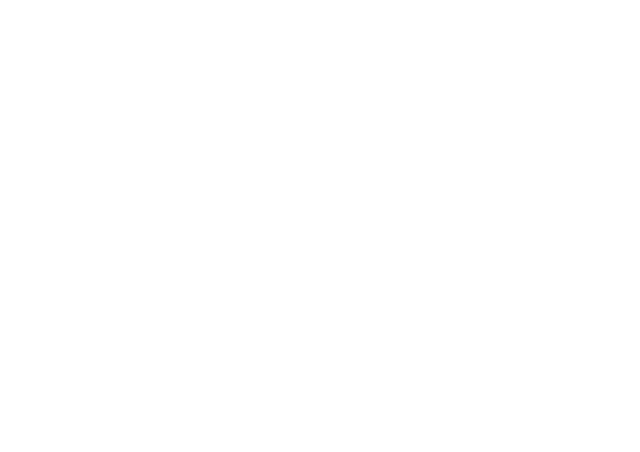
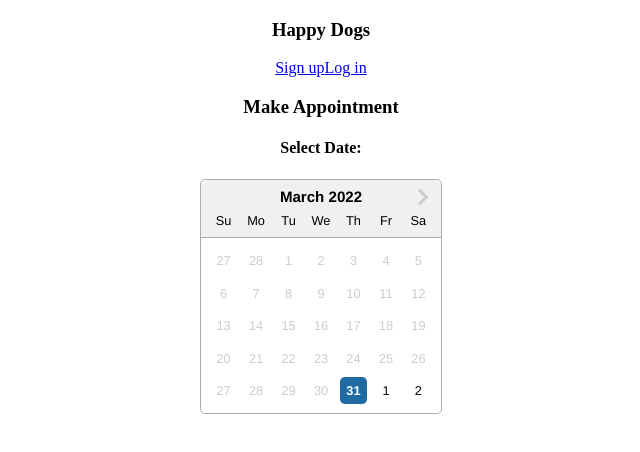
Before and after one commit to Hanna2m/salon_frontend, a React (Create React App) app: page /booking in a window 1280 px wide. Before the commit this address had no page. Shown: the top 452 px of the page, without its empty margins (319-959 px from the left). Built offline with nearby package versions, Linux system fonts and the light colour scheme.

Commit message:
Add NewBooking component with date-picker && Booking page

```diff
--- a/package.json
+++ b/package.json
@@ -8,7 +8,9 @@
     "@testing-library/user-event": "^13.5.0",
     "axios": "^0.26.1",
     "http-proxy-middleware": "^2.0.4",
+    "moment": "^2.29.2",
     "react": "^17.0.2",
+    "react-datepicker": "^4.7.0",
     "react-dom": "^17.0.2",
     "react-router-dom": "^6.2.2",
     "react-scripts": "5.0.0",
--- /dev/null
+++ b/src/components/NewBookingDate.jsx
@@ -0,0 +1,31 @@
+import React, { useState } from "react";
+import DatePicker from "react-datepicker";
+
+// datepicker css file
+import "react-datepicker/dist/react-datepicker.css";
+
+function NewBookingDate() {
+  const [startDate, setStartDate] = useState(new Date());
+
+  const handleDateChange = (date) => {
+    setStartDate(date);
+  };
+  console.log(startDate);
+  return (
+    <section>
+      <h3>Make Appointment</h3>
+      <div>
+        <h4>Select Date:</h4>
+        <DatePicker
+          minDate={new Date()}
+          selected={startDate}
+          onChange={handleDateChange}
+          dateFormat="dd/MM/yyyy"
+          inline
+        />
+      </div>
+    </section>
+  );
+}
+
+export default NewBookingDate;
--- a/src/index.js
+++ b/src/index.js
@@ -7,6 +7,7 @@
 import Login from "./pages/Login";
 import ServicesConfig from "./pages/ServicesConfig";
 import Signup from "./pages/Signup";
+import Booking from "./pages/Booking";
 
 const rootElement = document.getElementById("root");
 render(
@@ -17,6 +18,7 @@
         <Route path="login" element={<Login />}></Route>
         <Route path="services" element={<ServicesConfig />}></Route>
         <Route path="dashboard" element={<Dashboard />}></Route>
+        <Route path="booking" element={<Booking />}></Route>
       </Route>
     </Routes>
   </BrowserRouter>,
--- /dev/null
+++ b/src/pages/Booking.jsx
@@ -0,0 +1,14 @@
+import React from "react";
+
+import Header from "../components/header";
+import NewBookingDate from "../components/NewBookingDate";
+
+function Booking() {
+  return (
+    <>
+      <NewBookingDate />
+    </>
+  );
+}
+
+export default Booking;
```
Also changed, not shown: 1 other file (tests, documents, lock files or other folders). Lines whose indentation alone changed are shown as unchanged.
